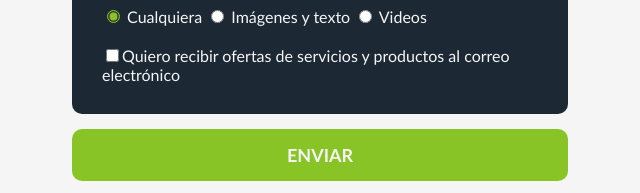
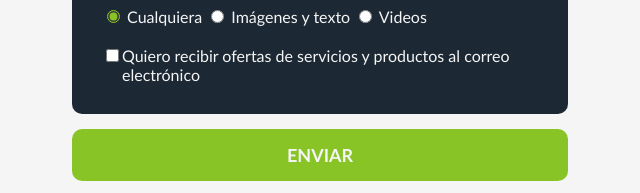
Before and after one commit to Luismonsalver/actividad3frontend, a plain HTML site: page registro.html in a window 1280 px wide. Shown: the part 945-1138 px from the top of the page, 320-960 px from the left. Drawn offline with Linux system fonts and the light colour scheme.

Commit message:
Arreglo diseño registro

```diff
--- a/registro.css
+++ b/registro.css
@@ -153,6 +153,11 @@ body {
     text-align: center;
   }
 
+  .formulario .checkCorreo {
+    display: inline-flex;
+    align-items: flex-start;
+  }
+
   .formulario button {
     width: calc(100% - 3.2px);
     margin-bottom: 15px;
--- a/registro.html
+++ b/registro.html
@@ -72,7 +72,9 @@
                             <input type="radio" name="opcion" value="contenidoImagenes"> Imágenes y texto
                             <input type="radio" name="opcion" value="contenidoVideos"> Videos
                         </div>
-                        <input type="checkbox" name="noticiasCorreo" value="1">Quiero recibir ofertas de servicios y productos al correo electrónico
+                        <div class="checkCorreo">
+                            <input type="checkbox" name="noticiasCorreo" value="1"><div>Quiero recibir ofertas de servicios y productos al correo electrónico</div>
+                        </div>
             </fieldset>
                 <div class="botones">
                     <button type="submit" onclick="redireccionar()">ENVIAR</button>
```
